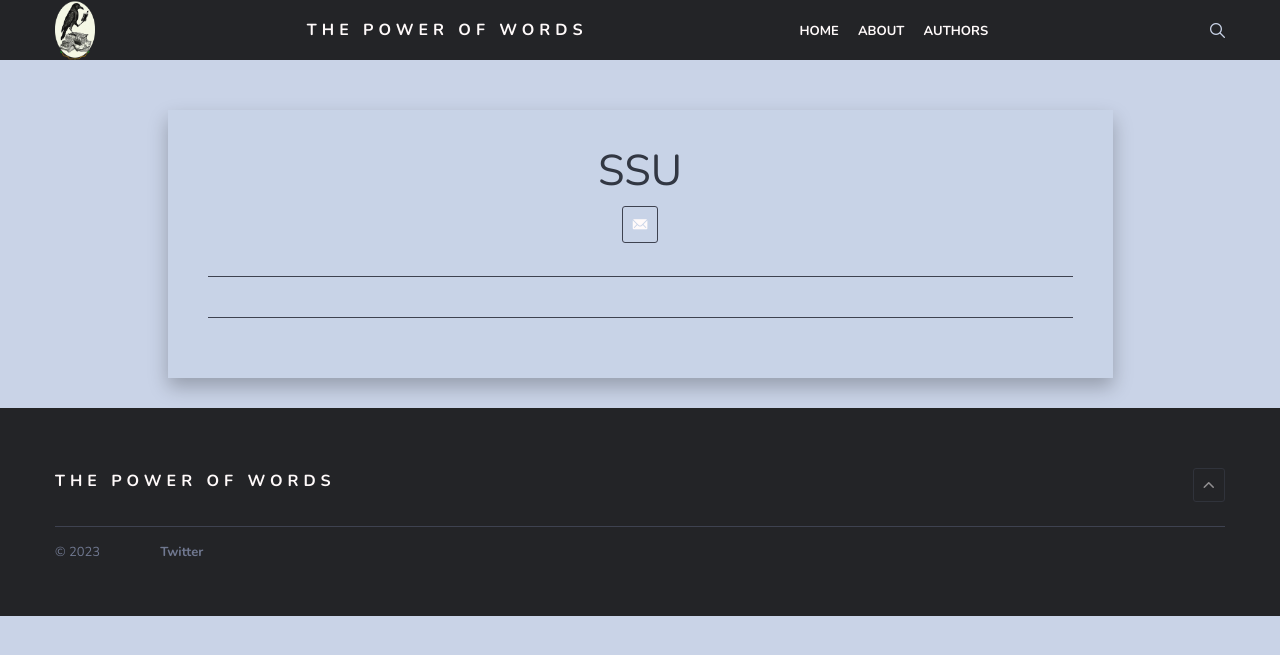
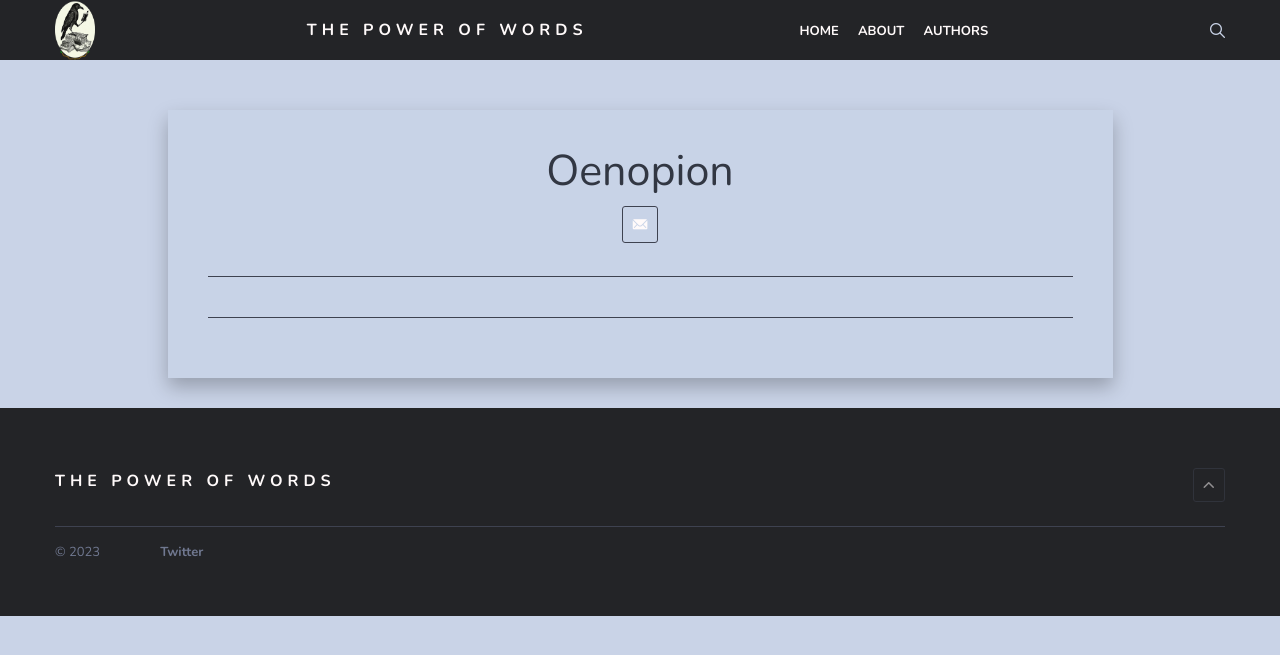
Before and after one commit to kintoun-9k/kintoun-9k.github.io, a Jekyll site: the page built from _pages/03.4_oenopion.html, in a window 1280 px wide. Shown: the top 655 px of the page. Built offline with Jekyll 4.4.1, drawn with Linux system fonts in a browser that asks for light colours; nearby versions of some CDN libraries.

Commit message:
update with appropriate author name oenopion

```diff
--- a/_includes/header.html
+++ b/_includes/header.html
@@ -18,7 +18,7 @@
                 or page.name == '03.1_oinos.html'
                 or page.name == '03.2_agathos.html'
                 or page.name == '03.3_author3.html'
-                or page.name == '03.4_ssu.html'
+                or page.name == '03.4_oenopion.html'
                 or page.name == '02_styleguide.md'
                 or page.name == '04_thankyousubscribe.html'
 		or page.name == '05_goodbyeunsubscribe.html'%}
--- a/_pages/03.4_ssu.html
+++ b/_pages/03.4_oenopion.html
@@ -1,8 +1,8 @@
 ---
 layout: page0
-title: SSU
-author: ssu
-permalink: /authors/ssu/
+title: Oenopion
+author: oenopion
+permalink: /authors/oenopion/
 ---
 
 <div class="tags">
```
Also changed, not shown: _data/authors.yml (+4 -3 lines).
